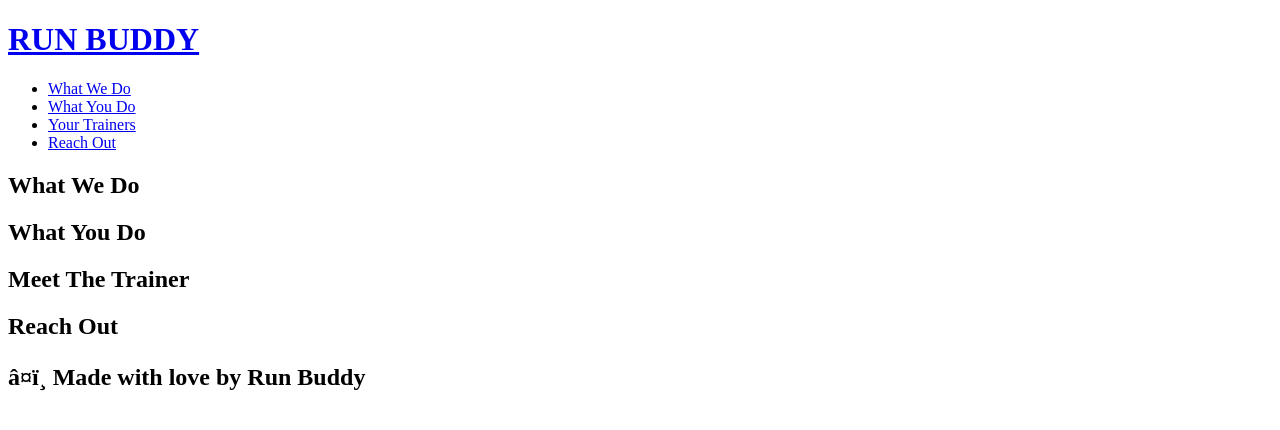
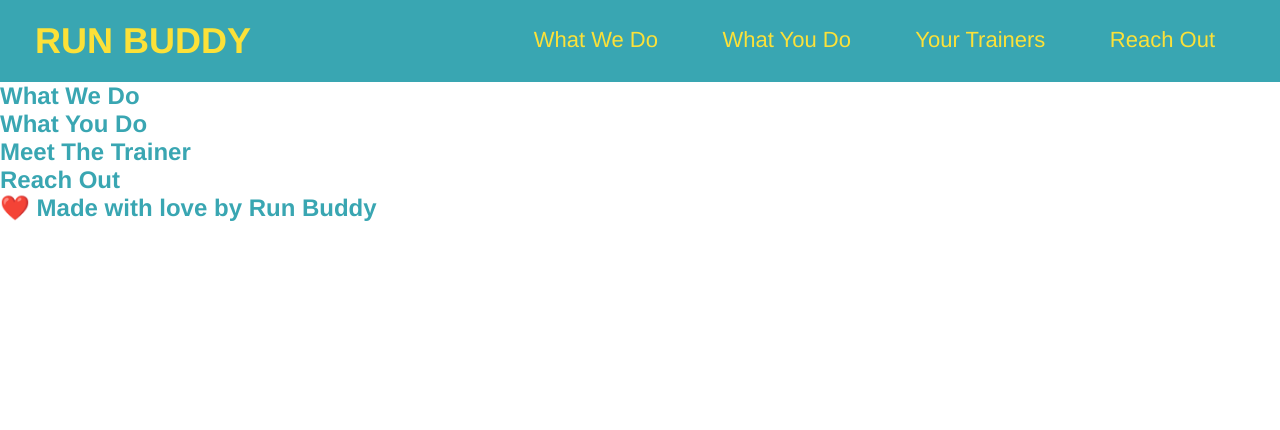
Before and after one commit to a2214n/run-buddy, a plain HTML site: page index.html in a window 1280 px wide. Drawn offline with Linux system fonts and the light colour scheme.

Commit message:
style css

```diff
--- /dev/null
+++ b/assets/css/style.css
@@ -0,0 +1,45 @@
+* {
+    margin: 0;
+    padding: 0;
+}
+
+body {
+    /* more on this crazy alphanumerical value in a minute! */
+    color: #39a6b2;
+    font-family: Helvetica, Arial, sans-serif;
+}
+
+/* apply styles to <header> */
+header {
+    padding: 20px 35px;
+    background-color: #39a6b2;
+}
+
+header h1 {
+    font-weight: bold;
+    font-size: 36px;
+    color: #fce138;
+    margin: 0;
+    display: inline;
+}
+
+header a {
+    /* text decoration with none takes away the underline/blue default */
+    text-decoration: none;
+    color: #fce138;
+}
+
+header nav {
+    float: right;
+    margin: 7px 0;
+}
+
+header nav ul li {
+    display: inline;
+}
+
+header nav ul li a {
+    margin: 0 30px;
+    font-weight: lighter;
+    font-size: 22px;
+}
--- a/index.html
+++ b/index.html
@@ -1,8 +1,10 @@
 <!DOCTYPE html>
-<html lang=""en">
+<html lang="en">
 <head>
-    <meta charset=""UTF-8"/>
+    <meta charset="UTF-8" />
     <title> Run Buddy</title>
+    <link rel="stylesheet" href="./assets/css/style.css" />
+
 </head>
 <body>
     <!--navigation-->
```
